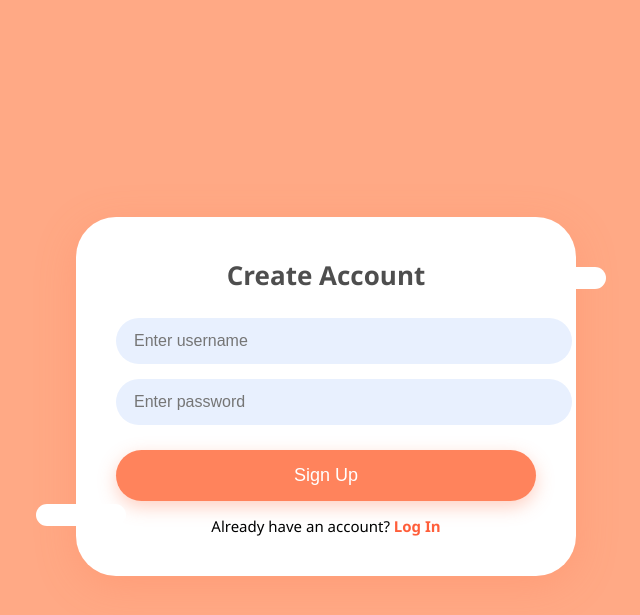
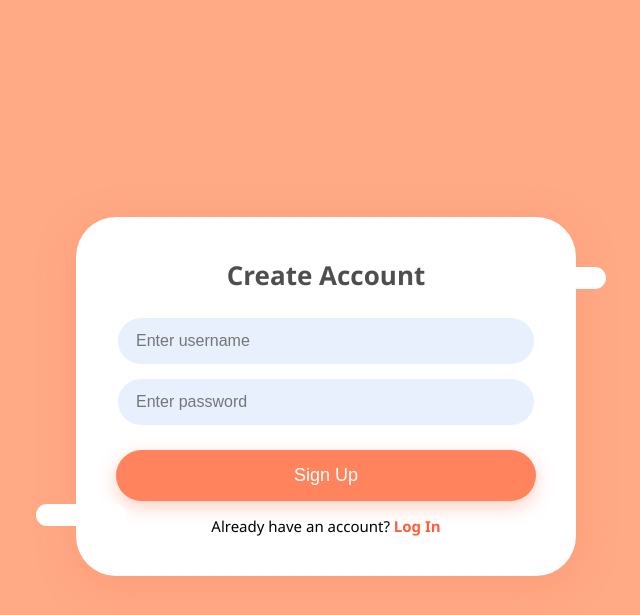
Before and after one commit to Danpsyper/Py-html-programm, a Flask app: page / in a window 1280 px wide. Shown: the top 615 px of the page, without its empty margins (314-954 px from the left). Run offline with Flask 3, Linux system fonts and the light colour scheme.

Commit message:
Fix inputs

```diff
--- a/Py-html-programm/static/style.css
+++ b/Py-html-programm/static/style.css
@@ -82,7 +82,7 @@ body {
 
 
 .input-box input {
-    width: 100%;
+    width: 380px;
     padding: 14px 18px;
     border: none;
     outline: none;
@@ -91,7 +91,10 @@ body {
     background: #e8f0fe;
     margin-bottom: 15px;
     transition: 0.3s;
+
 }
+
+
 
 .input-box input:focus {
     background: #d9e7ff;
```
